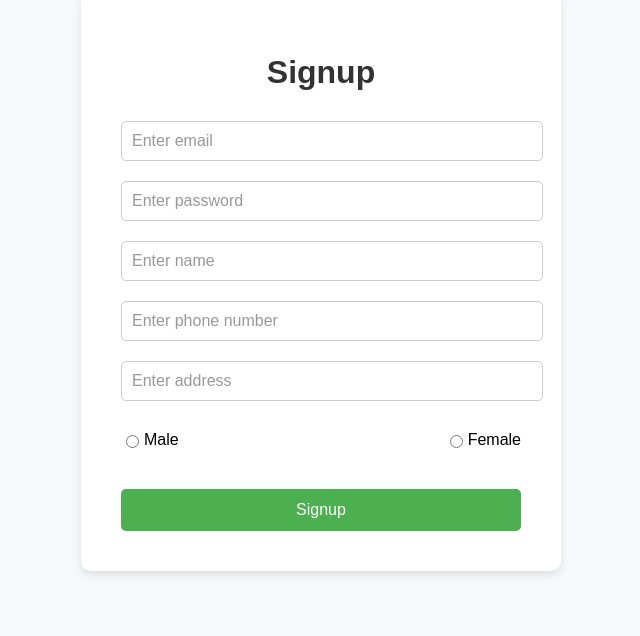
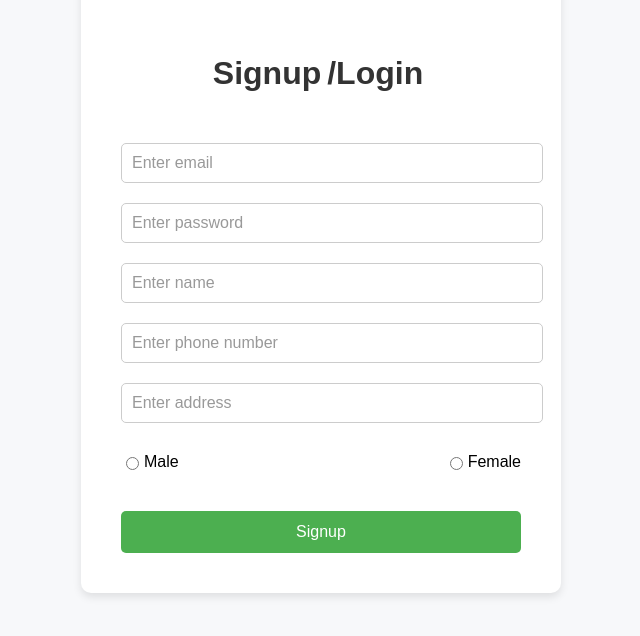
Before and after one commit to osmanbey918/DBMS, a React (Create React App) app in the folder NoSQL/crud-with-firebase/: page /signup in a window 1280 px wide. Shown: the part 118-754 px from the top of the page, without its empty margins (319-959 px from the left). Built offline with nearby package versions, Linux system fonts and the light colour scheme.

Commit message:
deployed-and-miss-routing-solved

```diff
--- a/NoSQL/crud-with-firebase/src/App.css
+++ b/NoSQL/crud-with-firebase/src/App.css
@@ -413,3 +413,8 @@ textarea{
   border-radius: 4px;
   box-shadow: 1px 2px 10px grey;
 }
+.l-btn{
+  outline: none;
+  border: none;
+  background: transparent;
+}
--- a/NoSQL/crud-with-firebase/src/components/feed/Feed.js
+++ b/NoSQL/crud-with-firebase/src/components/feed/Feed.js
@@ -7,8 +7,7 @@ import FeedList from "./FeedList";
 
 const Feed = () => {
     const dispatch = useDispatch();
-    const c = useSelector((state) => state.feed);
-    const { feeds, loading, error } = useSelector((state) => state.feed);
+    const { feeds, loading, error } = useSelector((state) => state.feed); // Combined useSelector to avoid redundancy
 
     const [isBoxVisible, setIsBoxVisible] = useState(false);
 
@@ -18,7 +17,7 @@ const Feed = () => {
     }, [dispatch]);
 
     const toggleBox = () => {
-        setIsBoxVisible(!isBoxVisible);no
+        setIsBoxVisible(!isBoxVisible); // Removed 'no' here
     };
 
     return (
@@ -29,9 +28,7 @@ const Feed = () => {
                 </button>
             </div>
             {isBoxVisible && <FeedForm onClose={toggleBox} />}
-
             <FeedList feeds={feeds} />
-
             {error && <p>Error: {error}</p>}
         </div>
     );
--- a/NoSQL/crud-with-firebase/src/pages/login/Login.js
+++ b/NoSQL/crud-with-firebase/src/pages/login/Login.js
@@ -1,13 +1,14 @@
 import React, { useState } from 'react'
 import { useDispatch } from 'react-redux'
 import { login } from '../../store/slices/authSlice'
+import { useNavigate } from 'react-router-dom'
 
 export default function Login() {
   const [email, setEmail] = useState("")
   const [password, setPassword] = useState("")
 
   const dispatch = useDispatch()
-
+  const navigate = useNavigate();
   const handleLogin = () => {
     let user = {
       email,
@@ -19,7 +20,7 @@ export default function Login() {
   return (
     <div className="login-container">
       <div className="login-box">
-        <h1>Login</h1>
+        <h1>Login<button onClick={()=>navigate('/signup')} className='l-btn'><h1>/SignUp</h1></button></h1>
         <input
           type="email"
           placeholder="Enter email"
--- a/NoSQL/crud-with-firebase/src/pages/signup/SignUp.js
+++ b/NoSQL/crud-with-firebase/src/pages/signup/SignUp.js
@@ -33,7 +33,7 @@ export default function Signup() {
   return (
     <div className="signup-container">
       <div className="signup-box">
-        <h1>Signup</h1>
+        <h1>Signup<button onClick={()=>navigate('/login')} className="l-btn"><h1>/Login</h1></button></h1>
         <input
           type="text"
           placeholder="Enter email"
--- a/NoSQL/crud-with-firebase/src/routing/PrivateRoute.js
+++ b/NoSQL/crud-with-firebase/src/routing/PrivateRoute.js
@@ -5,5 +5,5 @@ export default function PrivateRoute({children}) {
 
     const user = useSelector((store)=>store.authSlice.user)
 
-    return user ? children : <Navigate to="/login" />;
+    return user ? children : <Navigate to="/signup" />;
 }
```
